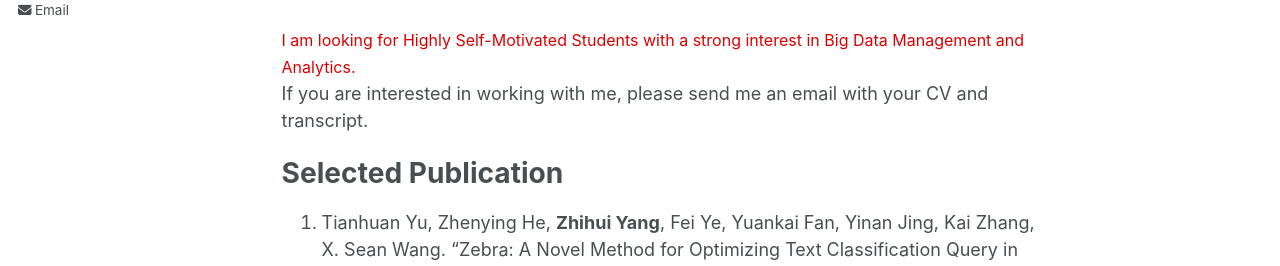
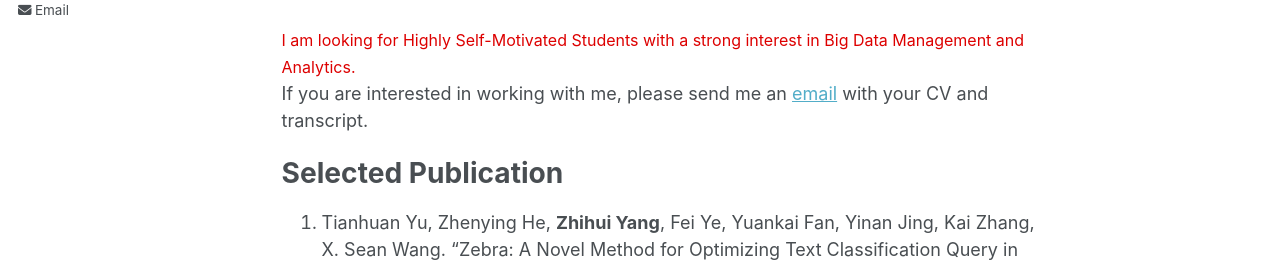
Before and after one commit to zhyangcs/zhihui, a Jekyll site: the page built from _pages/about.md, in a window 1280 px wide and 900 px high. Shown: the part 419-685 px from the top of the window. Built offline with Jekyll 4.4.1, drawn with Linux system fonts in a browser that asks for light colours; part of the change alters nothing that is shown.

```diff
--- a/_pages/about.md
+++ b/_pages/about.md
@@ -23,7 +23,7 @@ My research interests are in the field of **big data management and analytics**,
 <font color="#dd0000" size="3">
 I am looking for Highly Self-Motivated Students with a strong interest in Big Data Management and Analytics.
 </font>
-If you are interested in working with me, please send me an email with your CV and transcript.
+If you are interested in working with me, please send me an [email](zhyangcs@zju.edu.cn) with your CV and transcript.
 
 
 
```
